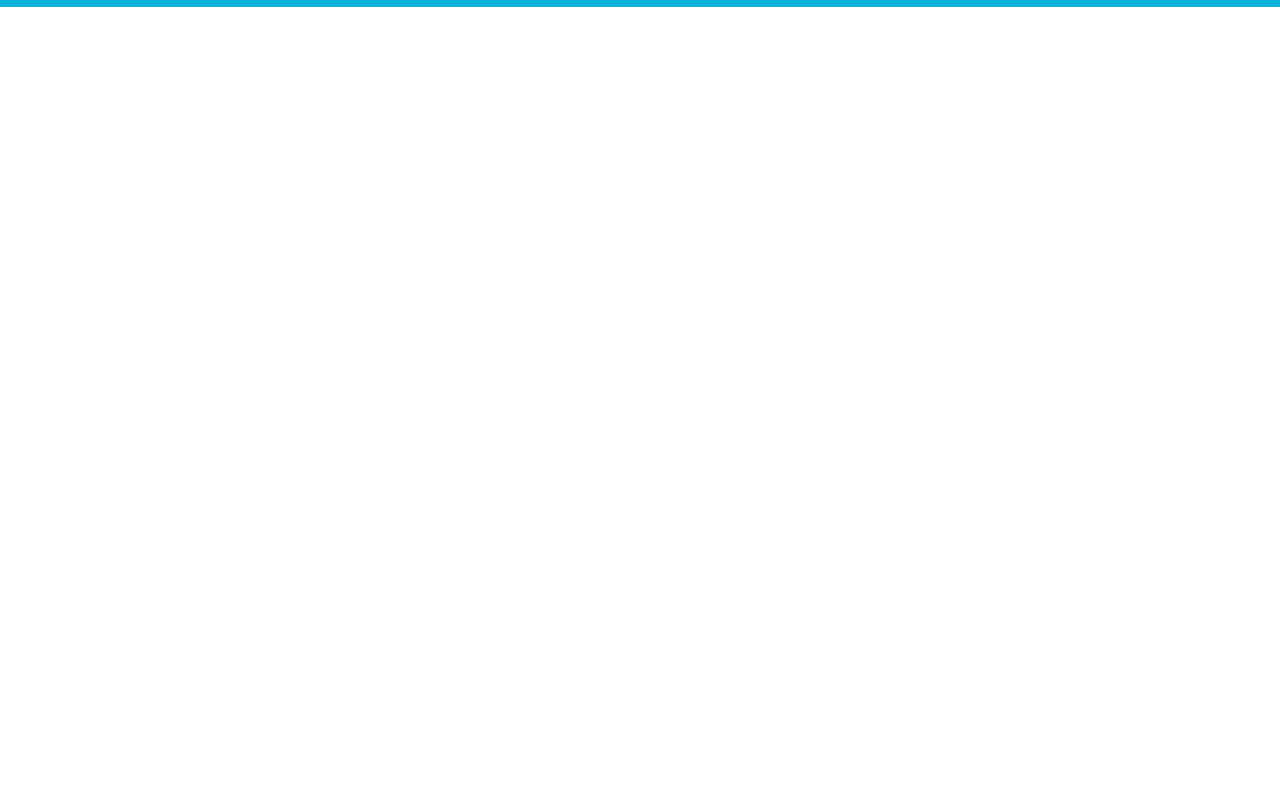
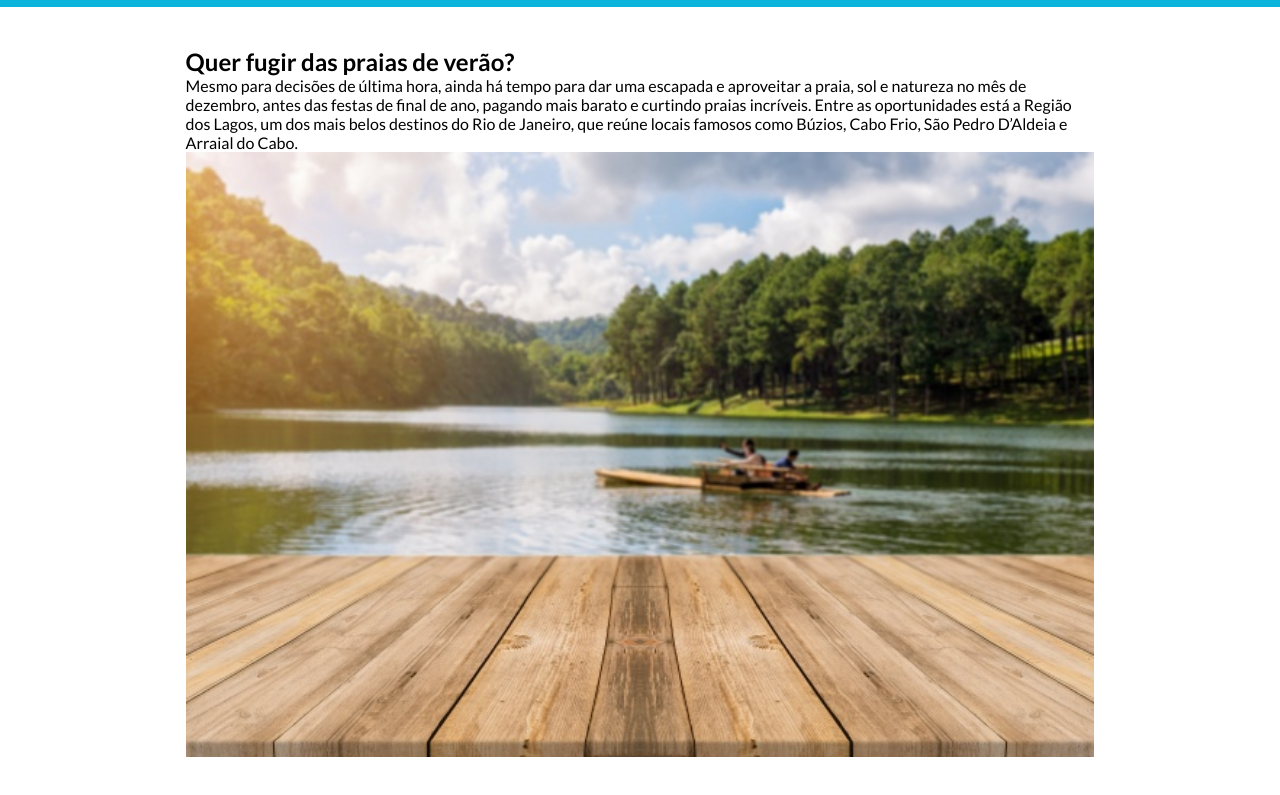
Before and after one commit to Pablo-Belusso/Portal-Noticia-NODE, a website: page pages/home.html in a window 1280 px wide. Shown: the part 53-848 px from the top of the page. Before the commit the page ends 800 px from the top, so only its background shows below. Drawn offline with Linux system fonts and the light colour scheme.

Commit message:
Commit 03

```diff
--- a/pages/home.html
+++ b/pages/home.html
@@ -30,6 +30,24 @@
                     </div> <!-- form-busca -->
                 </div> <!-- center-->
             </header>
+
+            <section class="noticia-destaque">
+                <div class="center">
+                    <div class="img-destaque">
+                        <div class="title-destaque-descricao">
+                            <h2>Quer fugir das praias de verão?</h2>
+                            <p>Mesmo para decisões de última hora, ainda há tempo para dar uma escapada e
+                                aproveitar a praia, sol e natureza no mês de dezembro, antes das festas de
+                                final de ano, pagando mais barato e curtindo praias incríveis. Entre as
+                                oportunidades está a Região dos Lagos, um dos mais belos destinos do Rio
+                                de Janeiro, que  reúne locais famosos como Búzios, Cabo Frio,
+                                São Pedro D’Aldeia e Arraial do Cabo.</p>
+                        </div>
+                        <img src="/public/images/landscape.jpg" />
+                    </div>
+                </div>
+            </section>
+
     </body>
 
 </html>
--- a/public/style.css
+++ b/public/style.css
@@ -53,6 +53,7 @@ header {
     border-radius: 10px;
 }
 
+/* PLACEHOLDER DO INPUT --------------------------------*/
 
 ::placeholder { /* Chrome, Firefox, Opera, Safari 10.1+ */
     color: white;
@@ -67,3 +68,22 @@ header {
   ::-ms-input-placeholder { /* Microsoft Edge */
     color: white;
   }
+
+  /* PLACEHOLDER DO INPUT --------------------------------*/
+
+
+  section.noticia-destaque{
+    padding: 40px 0;
+  }
+
+  section.noticia-destaque >.center{
+    max-width: 960px;
+  }
+  .img-destaque{
+    width: 100%;
+    position: relative;
+  }
+
+  .img-destaque img{
+    width: 100%;
+  }
```
Also changed, not shown: public/images/landscape.jpg (added).
